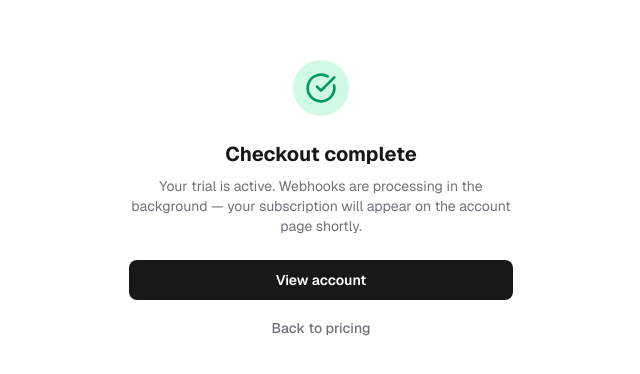
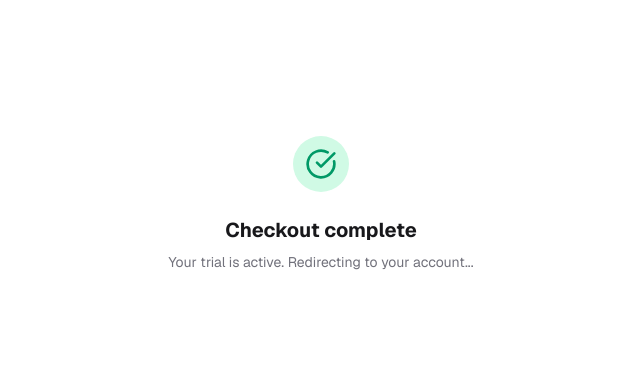
Before and after one commit to wahidulsami/paddle-paymet-gateway, a Next.js app: page /welcome in a window 1280 px wide. Shown: the part 196-570 px from the top of the page, without its empty margins (319-959 px from the left). Built offline with nearby package versions, Linux system fonts and the light colour scheme.

Commit message:
Enhance logging across various components: add detailed console logs for customer and subscription handling, improve email storage management in localStorage, and refine subscription sorting in database queries.

```diff
--- a/app/account/actions.ts
+++ b/app/account/actions.ts
@@ -33,15 +33,20 @@ export async function createPortalSessionAction(
   // 1. Resolve Paddle customer ID server-side via email bridge
   const customer = getCustomerByEmail(email);
   if (!customer?.customer_id) {
+    console.warn(`[Portal] No customer found for email: "${email}"`);
     return {
       error:
         "No Paddle customer record found for this email. Please complete a checkout on the pricing page first.",
     };
   }
 
+  console.log(`[Portal] Resolved customer: ${customer.customer_id} for email: "${email}"`);
+
   // 2. Fetch active subscriptions for deep links
   const sub = getSubscriptionByCustomerId(customer.customer_id);
   const subscriptionIds = sub ? [sub.subscription_id] : [];
+
+  console.log(`[Portal] Subscription for deep links: ${sub ? sub.subscription_id : "none"}, customer_id: ${customer.customer_id}`);
 
   try {
     const paddle = getPaddleInstance();
--- a/app/api/webhook/route.ts
+++ b/app/api/webhook/route.ts
@@ -40,6 +40,7 @@ export async function POST(request: NextRequest) {
     const eventData = await paddle.webhooks.unmarshal(rawBody, secret, signature);
 
     if (eventData) {
+      console.log(`[Paddle Webhook] Verified event: ${eventData.eventType} (ID: ${eventData.eventId})`);
       await processEvent(eventData);
     }
 
--- a/app/welcome/page.tsx
+++ b/app/welcome/page.tsx
@@ -1,7 +1,22 @@
-import Link from "next/link";
+"use client";
+
+import { Suspense, useEffect } from "react";
+import { useSearchParams, useRouter } from "next/navigation";
 import { CheckCircle } from "lucide-react";
 
-export default function WelcomePage() {
+function WelcomeContent() {
+  const searchParams = useSearchParams();
+  const router = useRouter();
+  const email = searchParams.get("email");
+
+  useEffect(() => {
+    if (email) {
+      localStorage.setItem("paddle_checkout_email", email);
+      console.log(`[Welcome] Stored checkout email in localStorage: ${email}`);
+      router.replace(`/account?email=${encodeURIComponent(email)}`);
+    }
+  }, [email, router]);
+
   return (
     <div className="min-h-screen bg-white flex items-center justify-center p-4">
       <div className="max-w-sm w-full text-center space-y-6">
@@ -12,26 +27,22 @@ export default function WelcomePage() {
         <div className="space-y-2">
           <h1 className="text-xl font-bold text-zinc-900">Checkout complete</h1>
           <p className="text-sm text-zinc-500">
-            Your trial is active. Webhooks are processing in the background &mdash; your
-            subscription will appear on the account page shortly.
+            {email ? (
+              <>Redirecting to your account for <strong>{email}</strong>...</>
+            ) : (
+              <>Your trial is active. Redirecting to your account...</>
+            )}
           </p>
-        </div>
-
-        <div className="space-y-2">
-          <Link
-            href="/account"
-            className="block w-full py-2.5 rounded-lg bg-zinc-900 text-white text-sm font-semibold hover:bg-zinc-800 transition"
-          >
-            View account
-          </Link>
-          <Link
-            href="/"
-            className="block w-full py-2.5 rounded-lg text-zinc-500 text-sm font-medium hover:text-zinc-800 transition"
-          >
-            Back to pricing
-          </Link>
         </div>
       </div>
     </div>
   );
 }
+
+export default function WelcomePage() {
+  return (
+    <Suspense>
+      <WelcomeContent />
+    </Suspense>
+  );
+}
--- a/components/account-manager.tsx
+++ b/components/account-manager.tsx
@@ -1,6 +1,6 @@
 "use client";
 
-import { useState, useTransition } from "react";
+import { useState, useTransition, useEffect } from "react";
 import { useRouter } from "next/navigation";
 import {
   createPortalSessionAction,
@@ -34,6 +34,16 @@ export function AccountManager({
   const [isPending, startTransition] = useTransition();
   const [msg, setMsg] = useState<{ type: "success" | "error"; text: string } | null>(null);
   const router = useRouter();
+
+  // On mount: if URL has no email but localStorage has a fresh checkout email, use it
+  useEffect(() => {
+    const storedEmail = localStorage.getItem("paddle_checkout_email");
+    if (storedEmail && storedEmail !== email) {
+      console.log(`[Account] Found checkout email in localStorage: ${storedEmail}, redirecting...`);
+      localStorage.removeItem("paddle_checkout_email");
+      router.replace(`/account?email=${encodeURIComponent(storedEmail)}`);
+    }
+  }, []); // eslint-disable-line react-hooks/exhaustive-deps
 
   const currentTier = PricingTiers.find(
     (t) => t.priceId.month === subscription?.price_id || t.priceId.year === subscription?.price_id
--- a/components/pricing.tsx
+++ b/components/pricing.tsx
@@ -56,13 +56,17 @@ export function Pricing({ country }: PricingProps) {
     setOpeningId(priceId);
 
     try {
+      const successUrl = email.trim()
+        ? `${window.location.origin}/welcome?email=${encodeURIComponent(email.trim())}`
+        : `${window.location.origin}/welcome`;
+
       paddle.Checkout.open({
         items: [{ priceId, quantity: 1 }],
         settings: {
           displayMode: "overlay",
           theme: "light",
           variant: "one-page",
-          successUrl: `${window.location.origin}/welcome`,
+          successUrl,
         },
         customer: email.trim() ? { email: email.trim() } : undefined,
       });
--- a/lib/db.ts
+++ b/lib/db.ts
@@ -157,7 +157,16 @@ export function getSubscriptionByCustomerId(customerId: string): SubscriptionRec
   const stmt = db.prepare(`
     SELECT * FROM subscriptions
     WHERE customer_id = ?
-    ORDER BY created_at DESC
+    ORDER BY
+      CASE status
+        WHEN 'active' THEN 0
+        WHEN 'trialing' THEN 1
+        WHEN 'past_due' THEN 2
+        WHEN 'paused' THEN 3
+        WHEN 'canceled' THEN 4
+        ELSE 5
+      END,
+      updated_at DESC
     LIMIT 1
   `);
   return stmt.get(customerId) as SubscriptionRecord | undefined;
--- a/utils/paddle/process-webhook.ts
+++ b/utils/paddle/process-webhook.ts
@@ -93,7 +93,12 @@ async function handleCustomerEvent(
     `[Paddle Webhook] Upserting customer ${customer.id} (${customer.email})`
   );
 
-  upsertCustomer(customer.id, customer.email);
+  const record = upsertCustomer(customer.id, customer.email);
+  console.log(`[Paddle Webhook] Customer record after upsert:`, {
+    customer_id: record.customer_id,
+    email: record.email,
+    updated_at: record.updated_at,
+  });
 }
 
 async function handleTransactionCompletedEvent(
```
Also changed, not shown: app/account/page.tsx (+9 -0 lines).
